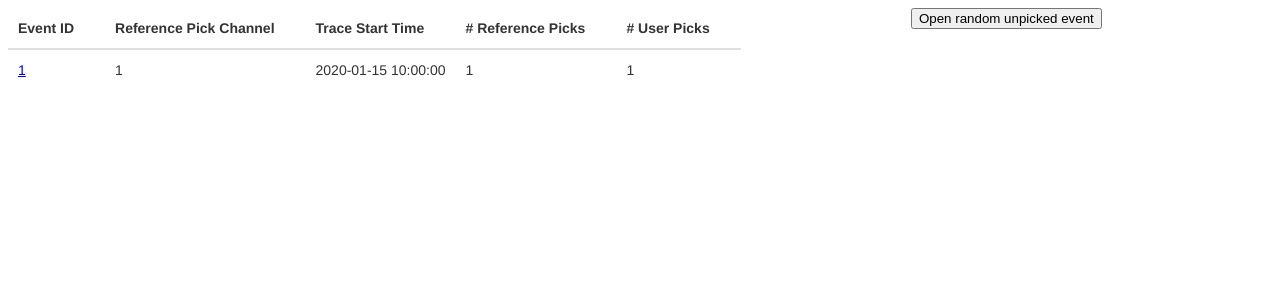
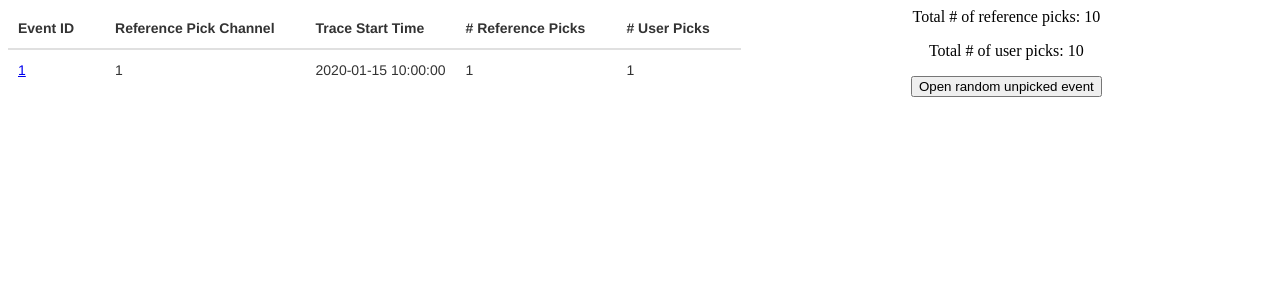
Before and after one commit to jacksonfellows/seismic_dataset_viewer, a Flask app: template templates/home.html in a window 1280 px wide. Shown: the top 300 px of the page. Run offline with Flask 3, Linux system fonts and the light colour scheme; the template is opened without the code that fills it: most values are stand-ins (such as "Sample title", 1, 10 or a date in 2020).

Commit message:
Display total pick counts on home page.

```diff
--- a/server.py
+++ b/server.py
@@ -106,7 +106,15 @@ def random_unpicked_event():
 
 @app.route("/")
 def index():
-    return flask.render_template("home.html", event_info=get_all_event_info())
+    event_info = get_all_event_info()
+    sum_user_picks = sum(i["n_user_picks"] for i in event_info)
+    sum_reference_picks = sum(i["n_reference_picks"] for i in event_info)
+    return flask.render_template(
+        "home.html",
+        event_info=event_info,
+        sum_user_picks=sum_user_picks,
+        sum_reference_picks=sum_reference_picks,
+    )
 
 
 @app.route("/save_picks/<event_id>", methods=["POST"])
--- a/templates/home.html
+++ b/templates/home.html
@@ -27,6 +27,8 @@
     </table>
   </div>
   <div style="text-align: center;">
+    <p>Total # of reference picks: {{ sum_reference_picks }}</p>
+    <p>Total # of user picks: {{ sum_user_picks }}</p>
     <form action="/random">
       <input type="submit" value="Open random unpicked event"/>
     </form>
```
